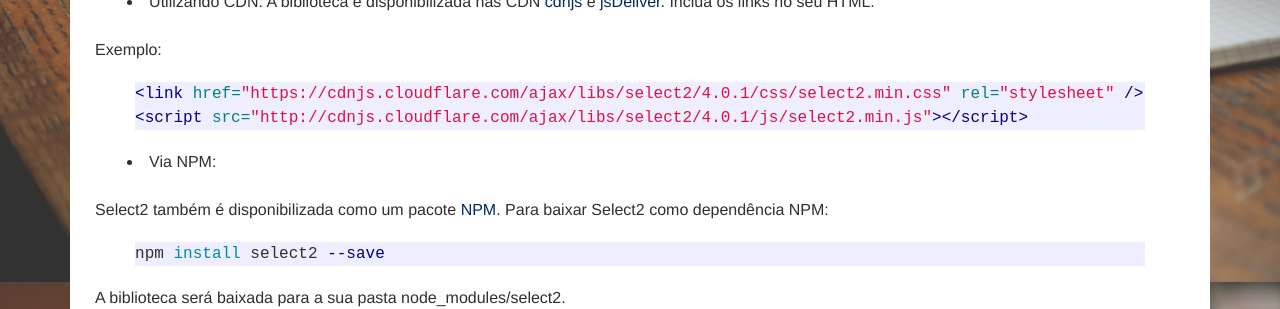
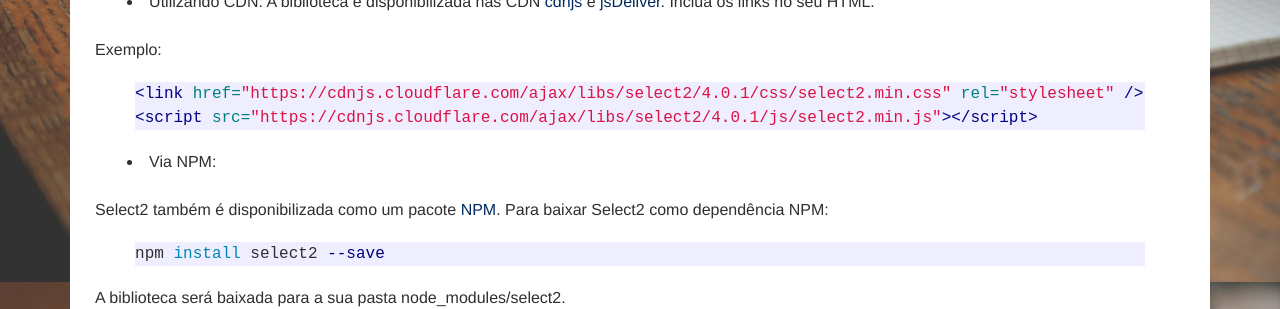
Before and after one commit to caiquecastro/caiquecastro.com, a Jekyll site: the page built from content/blog/2016-03-27-lib-da-semana-select2.md, in a window 1280 px wide and 900 px high, scrolled down 467 px. Shown: the part 151-460 px from the top of the window. Built offline with Jekyll 4.4.1, drawn with Linux system fonts in a browser that asks for light colours; our own code applies the rules of GitHub Pages for plain Markdown files; some of the changed lines change nothing that is shown.

Commit message:
Fix mixed content

```diff
--- a/content/blog/2016-03-27-lib-da-semana-select2.md
+++ b/content/blog/2016-03-27-lib-da-semana-select2.md
@@ -35,14 +35,14 @@
 
 * Utilizando CDN: A biblioteca é disponibilizada nas CDN
 [cdnjs](https://cdnjs.com/libraries/select2) e
-[jsDeliver](http://www.jsdelivr.com/projects/select2). Inclua os links no seu
+[jsDeliver](https://www.jsdelivr.com/projects/select2). Inclua os links no seu
 HTML.
 
 Exemplo:
 
 {% highlight html %}
 <link href="https://cdnjs.cloudflare.com/ajax/libs/select2/4.0.1/css/select2.min.css" rel="stylesheet" />
-<script src="http://cdnjs.cloudflare.com/ajax/libs/select2/4.0.1/js/select2.min.js"></script>
+<script src="https://cdnjs.cloudflare.com/ajax/libs/select2/4.0.1/js/select2.min.js"></script>
 {% endhighlight %}
 
 * Via NPM:
```
